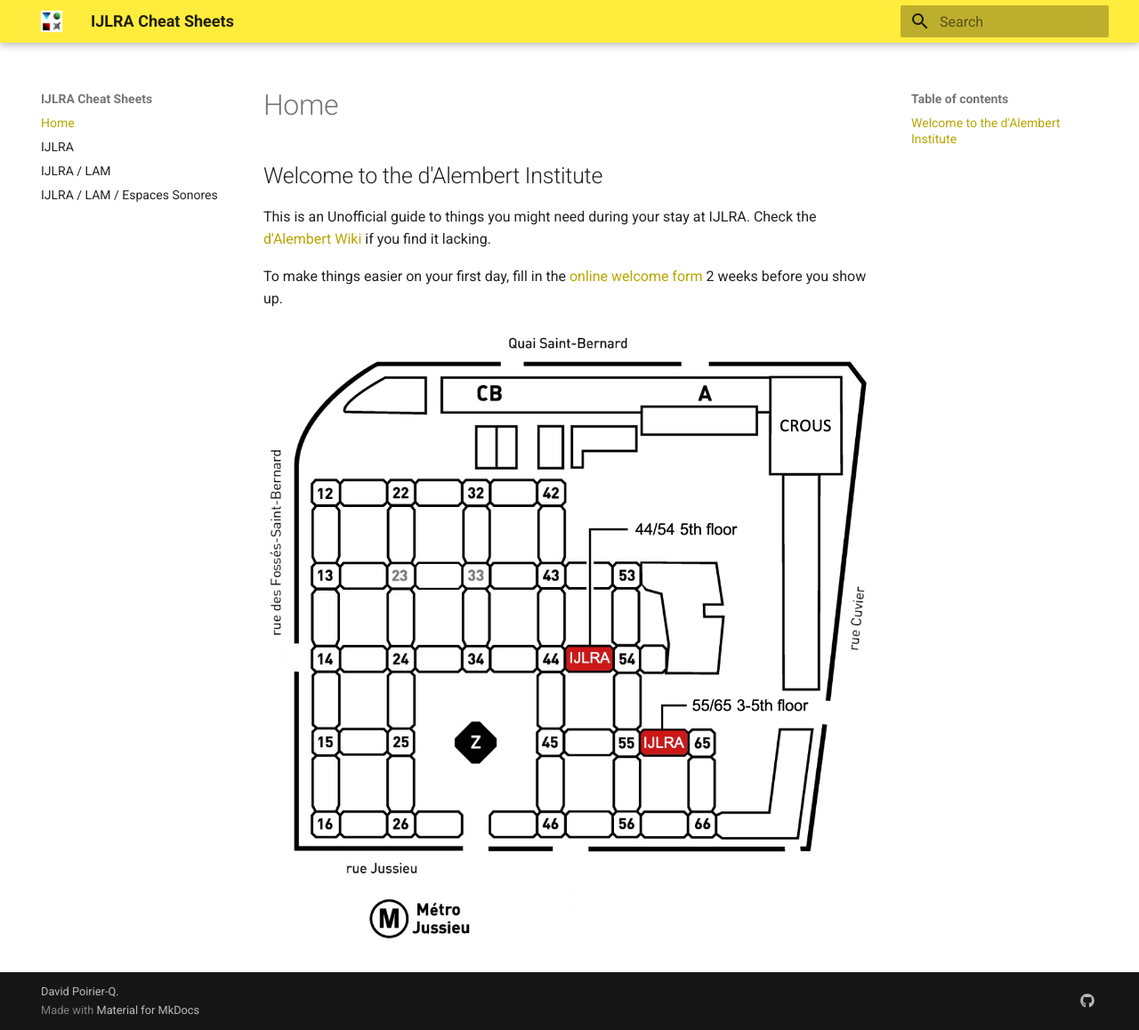
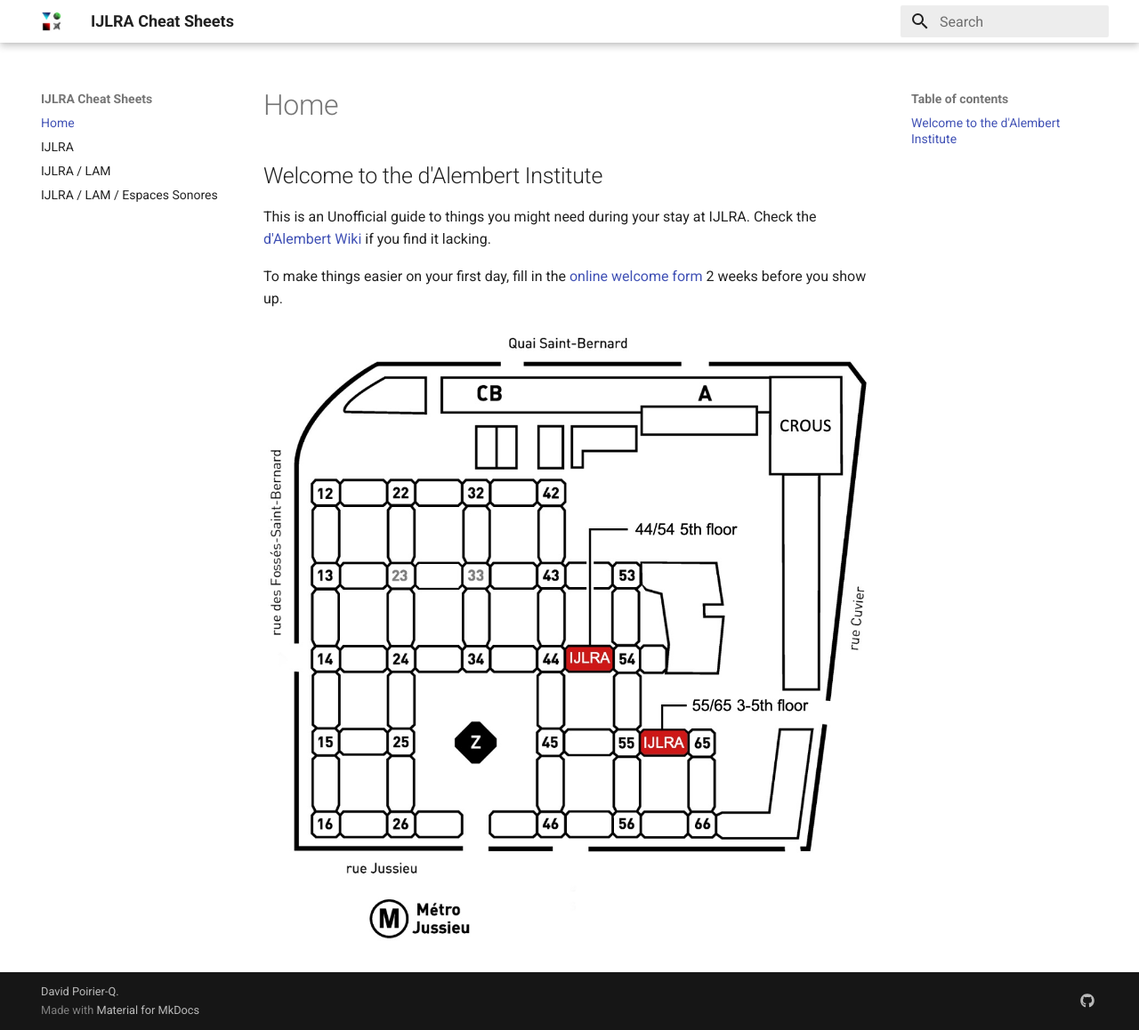
Before and after one commit to LAM-IJLRA/ijlra_cheat_sheets, an MkDocs documentation site: the page built from docs/index.md, in a window 1280 px wide and 1158 px high. Shown: the whole window at 89% size. Built offline with MkDocs 1.6.1 and Material for MkDocs 9.7.7, drawn with Linux system fonts in a browser that asks for light colours.

Commit message:
changed bk color

```diff
--- a/mkdocs.yml
+++ b/mkdocs.yml
@@ -16,8 +16,10 @@
     # material specific options
     palette:
         # scheme: perso
-        accent: amber
-        primary: yellow
+        # accent: amber
+        # primary: yellow
+        primary: white
+        accent: light blue
 
 
     font:
```
